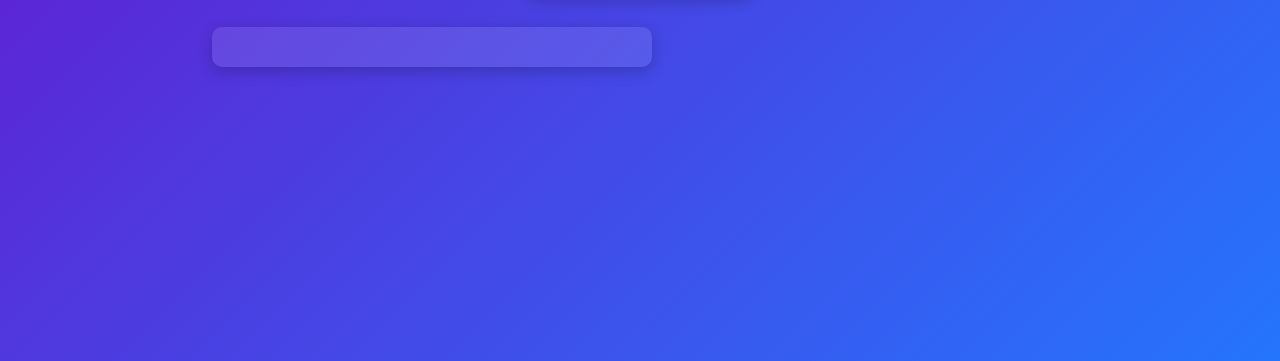
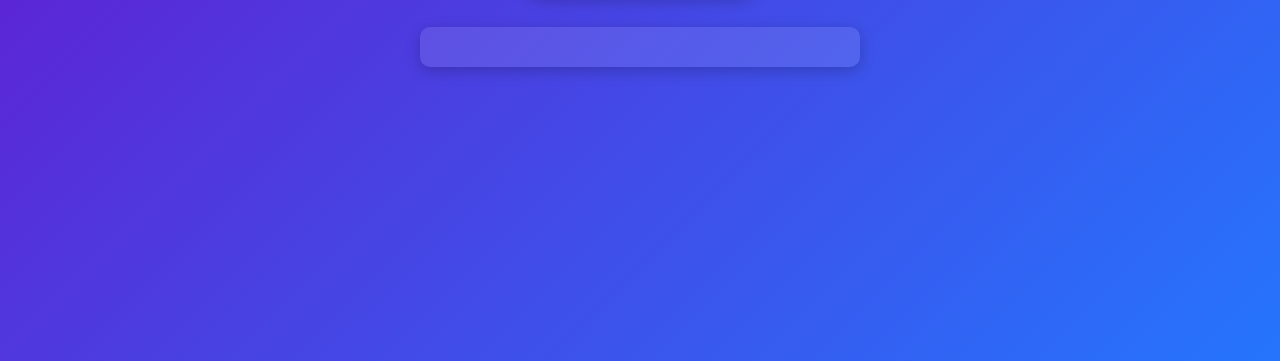
Before and after one commit to bongssss/geolocation-api, a plain HTML site: page index.html in a window 1280 px wide. Shown: the part 439-800 px from the top of the page. Drawn offline with Linux system fonts and the light colour scheme.

Commit message:
small changes

```diff
--- a/index.html
+++ b/index.html
@@ -17,6 +17,7 @@
             height: 100vh;
             margin: 0;
             text-align: center;
+            flex-direction: column;
         }
         h1 {
             font-size: 2rem;
@@ -53,6 +54,9 @@
             flex-direction: column;
             justify-content: center;
             align-items: center;
+            text-align: center;
+            margin-left: auto;
+            margin-right: auto;
         }
         .coordinates {
             font-weight: 600;
```
